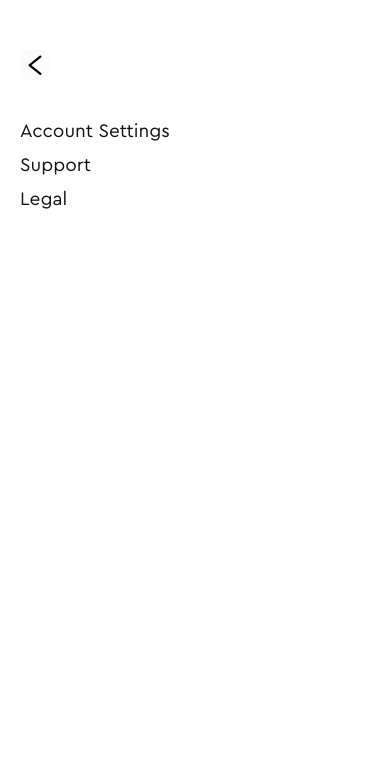
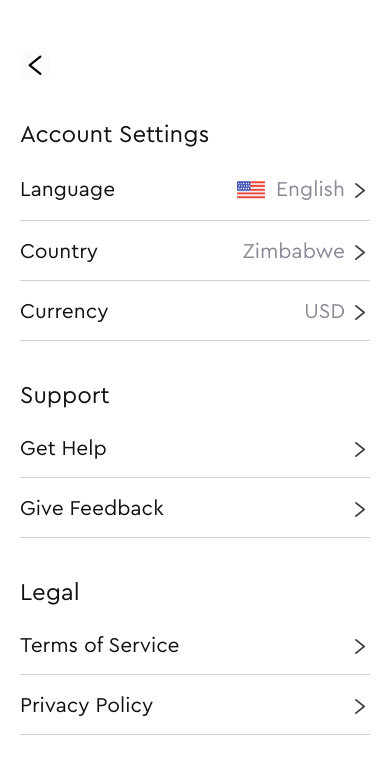
Before and after one commit to Nyoni/Parks, a React Native app in the folder parks_app/: screen /Settings in a window 390 px wide. Shown: the top 774 px of the page. Built offline with nearby package versions, Linux system fonts and the light colour scheme.

Commit message:
Settings

```diff
--- a/parks_app/components/Settings/SettingTile.jsx
+++ b/parks_app/components/Settings/SettingTile.jsx
@@ -1,4 +1,4 @@
-import { StyleSheet, Text, TouchableOpacity, View } from 'react-native'
+import { Image, StyleSheet, Text, TouchableOpacity, View } from 'react-native'
 import React from 'react'
 import reusable from '../Reusable/reusable.style'
 import { COLORS, TEXT } from '../../constants/theme'
@@ -8,7 +8,7 @@ import {AntDesign} from '@expo/vector-icons'
 
 const SettingTile = ({title, title1, onPress }) => {
   return (
-    <TouchableOpacity onPress={onPress} styles={[reusable.rowWithSpace('space-between'), styles.container ]}>
+    <TouchableOpacity onPress={onPress} style={[reusable.rowWithSpace('space-between'), styles.container ]}>
         <ReusableText
             text={title}
             family={'regular'}
@@ -18,7 +18,7 @@ const SettingTile = ({title, title1, onPress }) => {
 
         {
             title === "Language" ? (
-                <View style={reusable.rowWithSpace('flex-start  ')}>
+                <View style={reusable.rowWithSpace('flex-start')}>
                     <Image
                         source={require('../../assets/images/USA.png')}
                         style={styles.image}
@@ -43,7 +43,22 @@ const SettingTile = ({title, title1, onPress }) => {
 
                 </View>
             ):(
-                <View>
+                <View  style={reusable.rowWithSpace('flex-start')}>
+
+                    <ReusableText
+                        text={title1}
+                        family={'regular'}
+                        size={TEXT.large}
+                        color={COLORS.gray}
+                    />
+
+                    <WidthSpacer width={5}/>
+
+                    <AntDesign
+                        name='right'
+                        size={20}
+                        color={COLORS.dark}
+                    />
 
                 </View>
             )
--- a/parks_app/screens/settings/Settings.jsx
+++ b/parks_app/screens/settings/Settings.jsx
@@ -2,7 +2,7 @@ import { StyleSheet, Text, View } from 'react-native'
 import React from 'react'
 import { COLORS, SIZES } from '../../constants/theme'
 import AppBar from '../../components/Reusable/AppBar'
-import { HeightSpacer, ReusableText } from '../../components'
+import { HeightSpacer, ReusableText, SettingTile } from '../../components'
 
 const Settings = ({navigation}) => {
   return (
@@ -21,29 +21,55 @@ const Settings = ({navigation}) => {
             <ReusableText
                 text={'Account Settings'}
                 family={'regular'}
-                size={SIZES.xLarge -5}
+                size={SIZES.xLarge }
+                color={COLORS.black}
+            />
+
+            <HeightSpacer height={10}/>
+            <SettingTile title={'Language'}/>
+
+            <HeightSpacer height={3}/>
+
+            <SettingTile title={'Country'} title1={'Zimbabwe'}/>
+
+            <HeightSpacer height={3}/>
+
+            <SettingTile title={'Currency'} title1={'USD'}/>
+
+
+            <HeightSpacer height={40}/>
+
+            <ReusableText
+                text={'Support'}
+                family={'regular'}
+                size={SIZES.xLarge }
                 color={COLORS.black}
             />
 
             <HeightSpacer height={10}/>
 
+            <SettingTile title={'Get Help'} title1={''}/>
+
+            <HeightSpacer height={3}/>
+
+            <SettingTile title={'Give Feedback'} title1={''}/>
+
+            <HeightSpacer height={40}/>
+
             <ReusableText
-                text={'Support'}
+                text={'Legal'}
                 family={'regular'}
-                size={SIZES.xLarge -5}
+                size={SIZES.xLarge }
                 color={COLORS.black}
             />
 
             <HeightSpacer height={10}/>
 
-            <ReusableText
-                text={'Legal'}
-                family={'regular'}
-                size={SIZES.xLarge -5}
-                color={COLORS.black}
-            />
+            <SettingTile title={'Terms of Service'} title1={''}/>
 
-            <HeightSpacer height={10}/>
+            <HeightSpacer height={3}/>
+
+            <SettingTile title={'Privacy Policy'} title1={''}/>
 
         </View>
 
```
